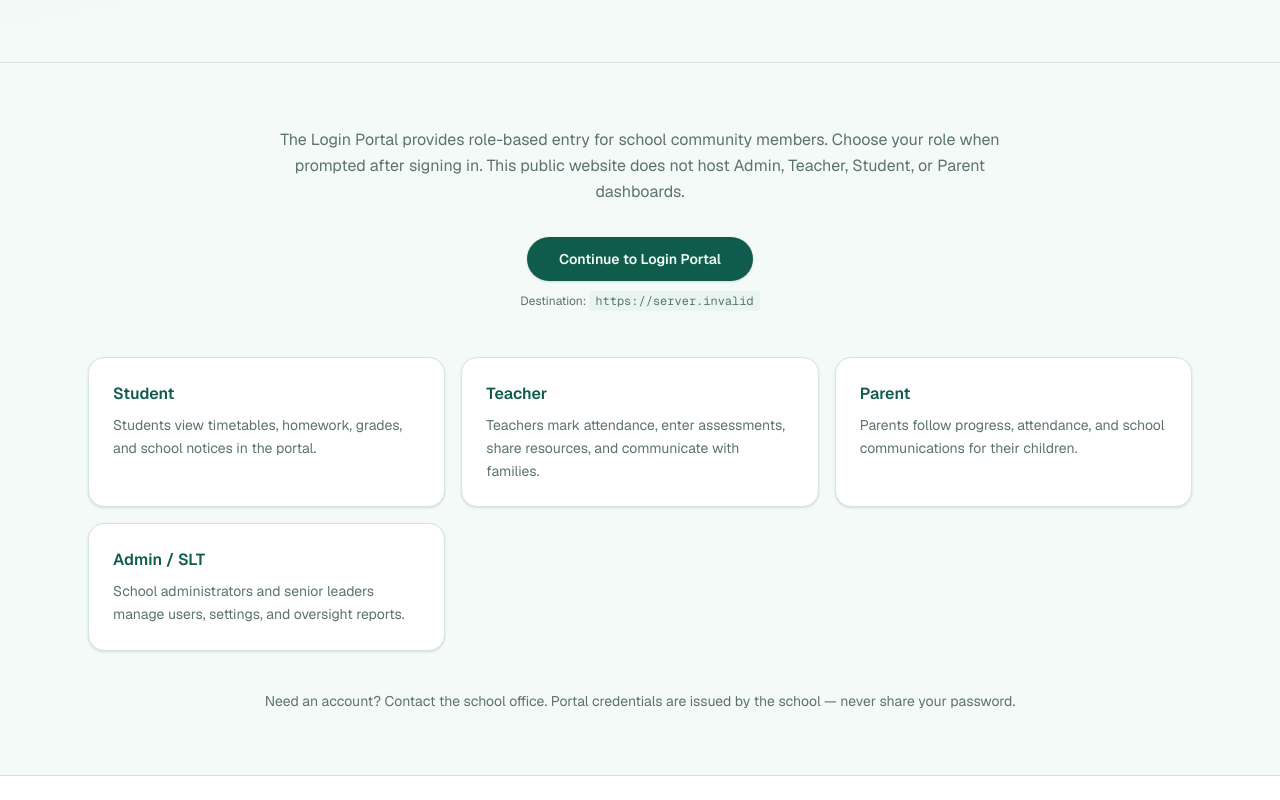
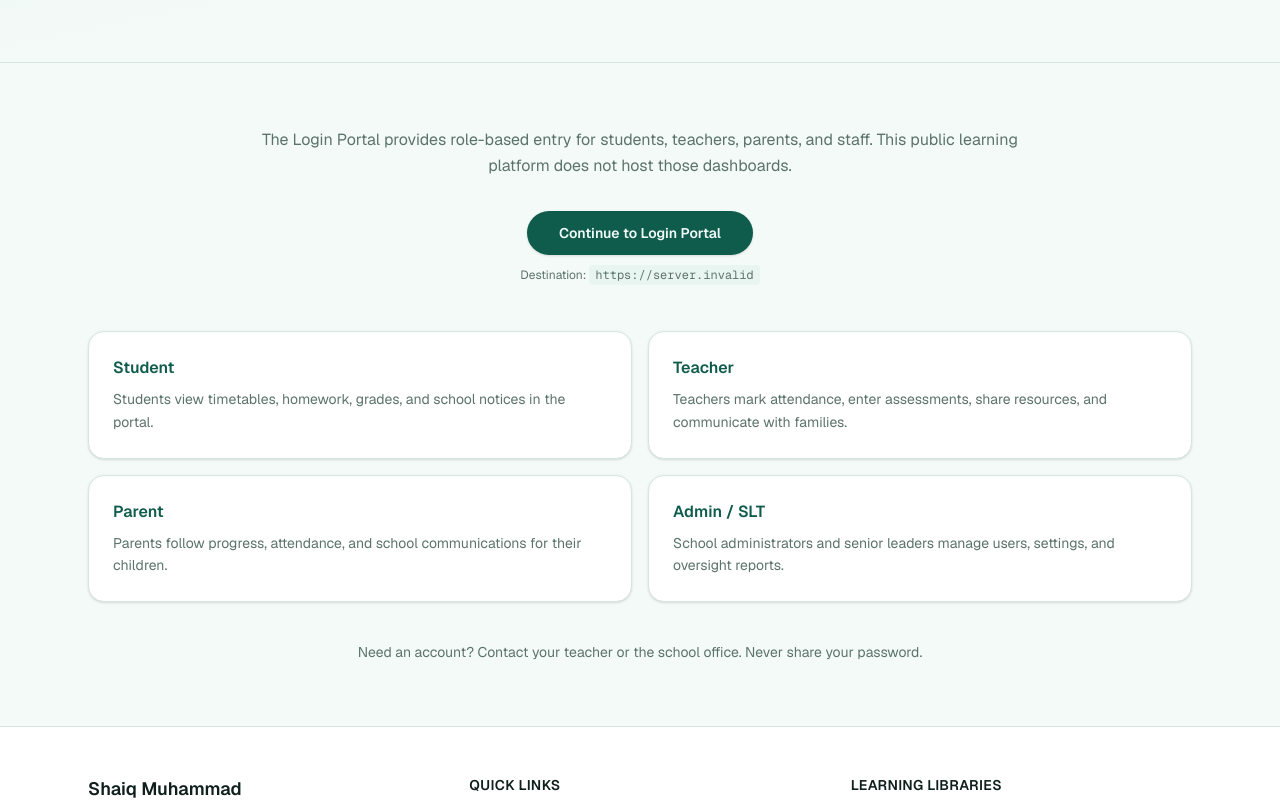
Before and after one commit to shaiqmuhammad/shaiqmuhammad-school-site, a Next.js app: page /login in a window 1280 px wide. Shown: the part 300-1100 px from the top of the page. Built offline with nearby package versions, Linux system fonts and the light colour scheme; no server answers.

Commit message:
sync: contact/login pages and markdownLite from working copy

```diff
--- a/src/app/contact/page.tsx
+++ b/src/app/contact/page.tsx
@@ -7,7 +7,7 @@ import { siteConfig } from "@/content/site";
 
 export const metadata: Metadata = {
   title: "Contact",
-  description: "Contact Shaiq Muhammad in Dubai — phone, email, and enquiry form.",
+  description: "Contact Shaiq Muhammad — questions about lessons and the student learning platform.",
 };
 
 export default function ContactPage() {
@@ -16,13 +16,13 @@ export default function ContactPage() {
       <PageHero
         eyebrow="Get in touch"
         title="Contact"
-        subtitle="We are happy to answer questions about admissions, school life, and visiting our Dubai campus."
+        subtitle="Questions about lessons, classes, or the learning platform? Reach out — we are happy to help."
       />
       <Section>
         <div className="grid gap-10 lg:grid-cols-2">
           <div className="space-y-6">
             <Card>
-              <h2 className="text-lg font-semibold">School office</h2>
+              <h2 className="text-lg font-semibold">Contact</h2>
               <ul className="mt-4 space-y-3 text-sm text-muted">
                 <li>
                   <span className="block text-xs font-semibold uppercase tracking-wide text-foreground">
@@ -49,17 +49,6 @@ export default function ContactPage() {
                     {siteConfig.email}
                   </a>
                 </li>
-                <li>
-                  <span className="block text-xs font-semibold uppercase tracking-wide text-foreground">
-                    Admissions
-                  </span>
-                  <a
-                    href={`mailto:${siteConfig.admissionsEmail}`}
-                    className="hover:text-primary"
-                  >
-                    {siteConfig.admissionsEmail}
-                  </a>
-                </li>
               </ul>
             </Card>
             <div className="overflow-hidden rounded-2xl border border-card-border bg-card shadow-sm">
@@ -71,8 +60,7 @@ export default function ContactPage() {
                 referrerPolicy="no-referrer-when-downgrade"
               />
               <p className="border-t border-card-border px-4 py-2 text-xs text-muted">
-                Map placeholder centred on Dubai, UAE. Replace with your exact campus
-                coordinates when ready.
+                Map centred on Dubai, UAE.
               </p>
             </div>
           </div>
--- a/src/app/login/page.tsx
+++ b/src/app/login/page.tsx
@@ -7,7 +7,7 @@ import { getPortalUrl, portalRoles } from "@/content/login";
 export const metadata: Metadata = {
   title: "Login Portal",
   description:
-    "Role-based access for Admin, SLT, Teacher, Student, and Parent via the school portal.",
+    "Access the student and school portal for communications and class materials.",
 };
 
 export default function LoginPage() {
@@ -18,14 +18,13 @@ export default function LoginPage() {
       <PageHero
         eyebrow="Portal"
         title="Login Portal"
-        subtitle="Access school systems according to your role. Dashboards themselves live in the separate portal application — this page only routes you there."
+        subtitle="Sign in for class communications, timetables, and school materials. Encyclopedias, lessons, and videos stay on this learning site."
       />
       <Section>
         <div className="mx-auto max-w-3xl text-center">
           <p className="text-muted leading-relaxed">
-            The Login Portal provides role-based entry for school community members.
-            Choose your role when prompted after signing in. This public website does
-            not host Admin, Teacher, Student, or Parent dashboards.
+            The Login Portal provides role-based entry for students, teachers, parents,
+            and staff. This public learning platform does not host those dashboards.
           </p>
           <a
             href={portalUrl}
@@ -37,7 +36,7 @@ export default function LoginPage() {
             Destination: <code className="rounded bg-accent-soft px-1.5 py-0.5">{portalUrl}</code>
           </p>
         </div>
-        <div className="mt-12 grid gap-4 sm:grid-cols-2 lg:grid-cols-3">
+        <div className="mt-12 grid gap-4 sm:grid-cols-2">
           {portalRoles.map((item) => (
             <Card key={item.role}>
               <h2 className="font-semibold text-primary">{item.role}</h2>
@@ -46,8 +45,7 @@ export default function LoginPage() {
           ))}
         </div>
         <p className="mt-10 text-center text-sm text-muted">
-          Need an account? Contact the school office. Portal credentials are issued by
-          the school — never share your password.
+          Need an account? Contact your teacher or the school office. Never share your password.
         </p>
       </Section>
     </>
```
Also changed, not shown: src/lib/markdownLite.ts (+3 -0 lines).
